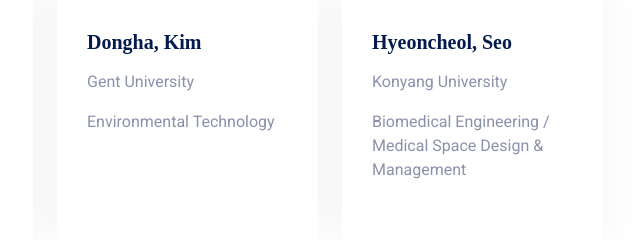
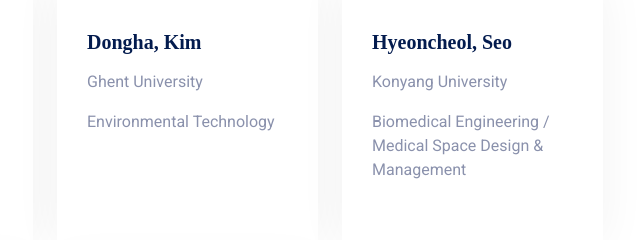
Before and after one commit to Mellene/IFN, a plain HTML site: page members1.html in a window 1280 px wide. Shown: the part 721-961 px from the top of the page, 595-1235 px from the left. Drawn offline with nearby package versions, Linux system fonts and the light colour scheme; a web font is replaced by a local one.

Commit message:
modified university name

```diff
--- a/members1.html
+++ b/members1.html
@@ -172,7 +172,7 @@
                 <div class="col-lg-3 col-md-6">
                     <div class="member-list">
                         <h5 class="mb-3" style="font-family: 'Bodoni Moda SC', serif;">Dongha, Kim</h5>
-                        <p>Gent University</p>
+                        <p>Ghent University</p>
                         <p>Environmental Technology</p>
                     </div>
                 </div>
```
